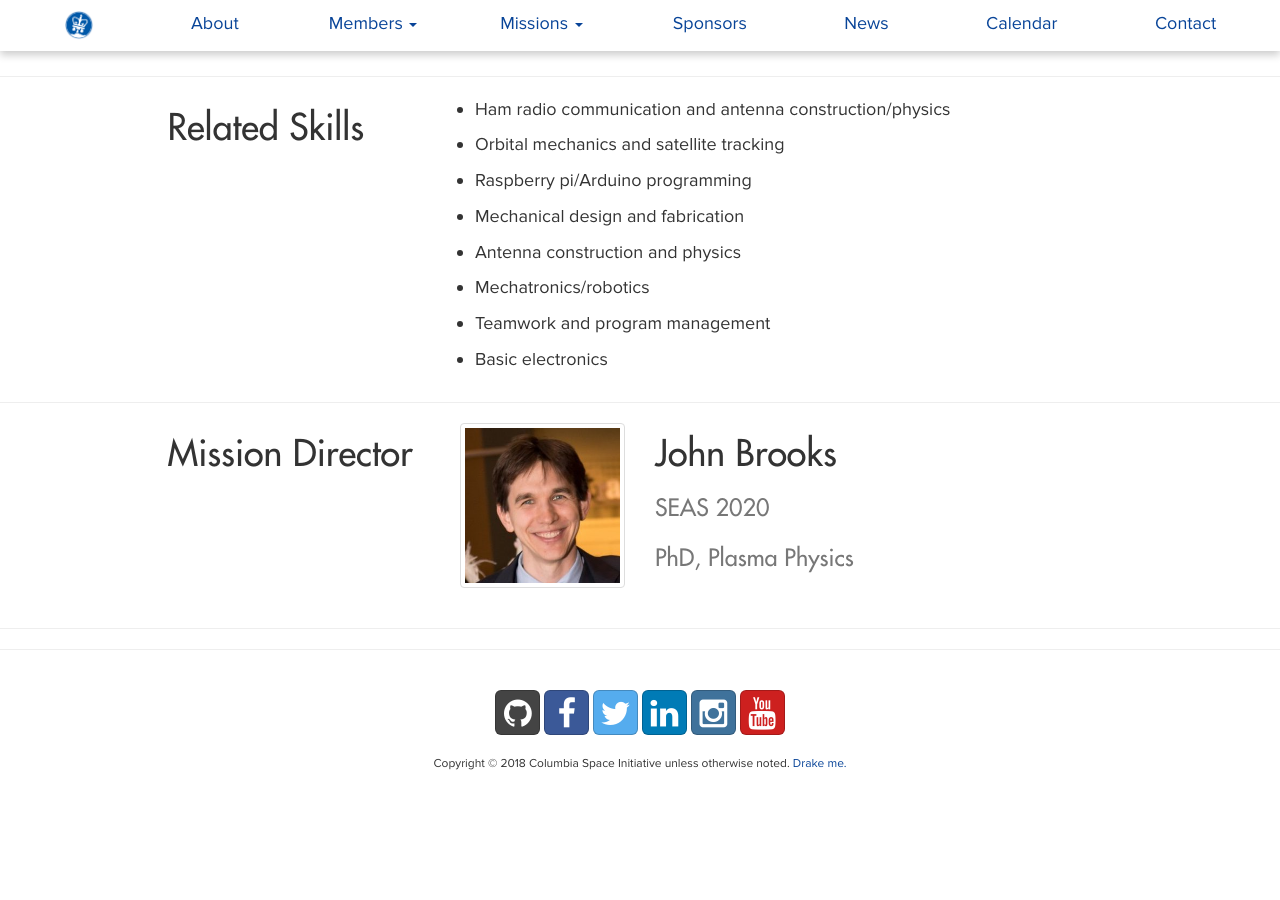
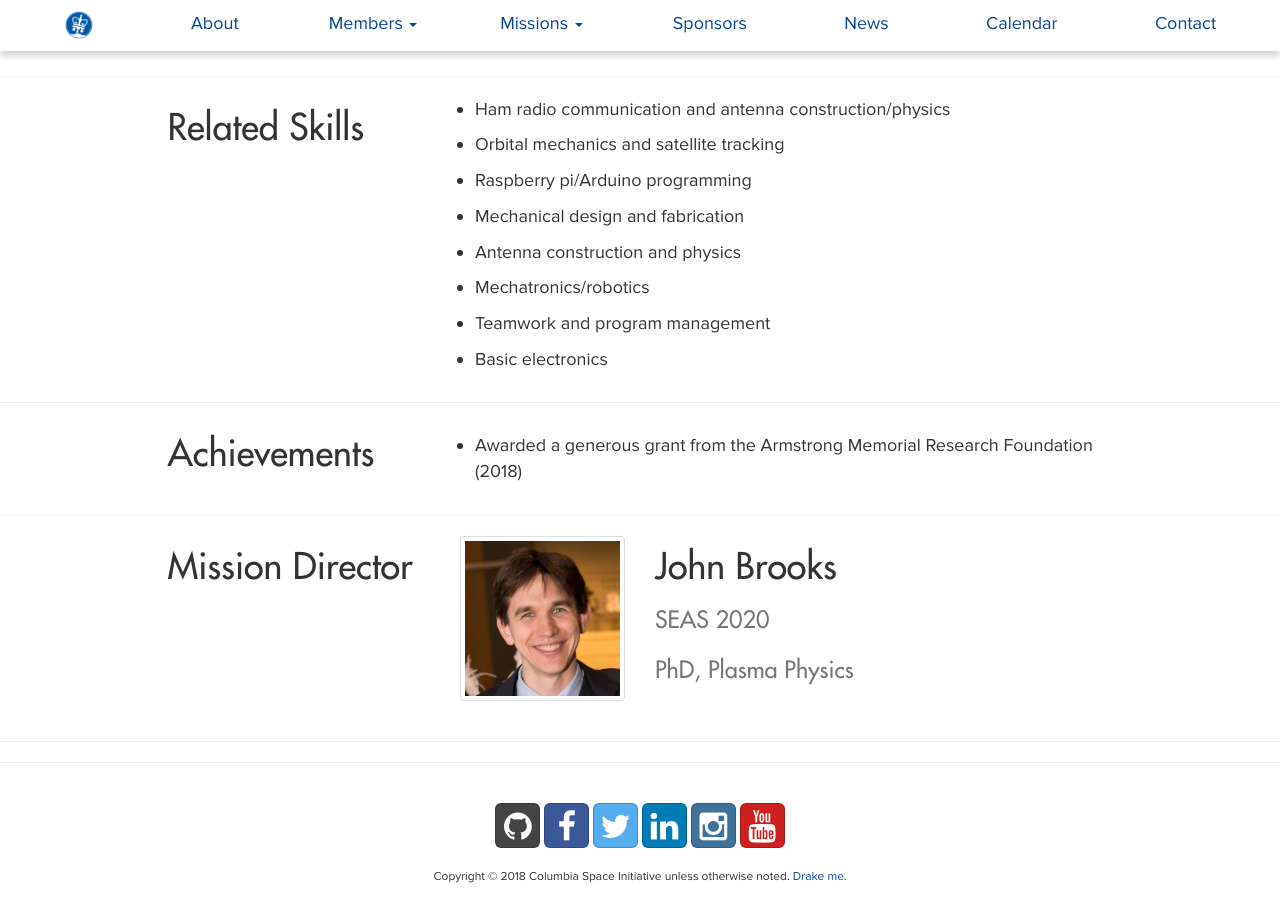
Before and after one commit to columbiaspace/columbiaspace.org, a Jekyll site: the page built from missions/missions-satcomms.html, in a window 1280 px wide and 900 px high, scrolled down 1546 px. Built offline with Jekyll 4.4.1, drawn with Linux system fonts in a browser that asks for light colours; nearby versions of some CDN libraries; comment, search, counter and statistics services are not loaded; before the commit the page ends 2334 px from its top, so only the background shows below that.

Commit message:
satcomms summer update: grant received

```diff
--- a/missions/missions-satcomms.html
+++ b/missions/missions-satcomms.html
@@ -18,8 +18,8 @@ Get every member licensed and familiar with Ham Radio communication; Design and
 skills: true
 skillstext: "Ham radio communication and antenna construction/physics; Orbital mechanics and satellite tracking;Raspberry pi/Arduino programming;Mechanical design and fabrication;Antenna construction and physics;Mechatronics/robotics;Teamwork and program management;Basic electronics"
 
-achievements: false
-achievementstext: ""
+achievements: true
+achievementstext: "Awarded a generous grant from the Armstrong Memorial Research Foundation (2018)"
 
 missionleader: "John Brooks"
 leaderschool: "SEAS 2020"
```
